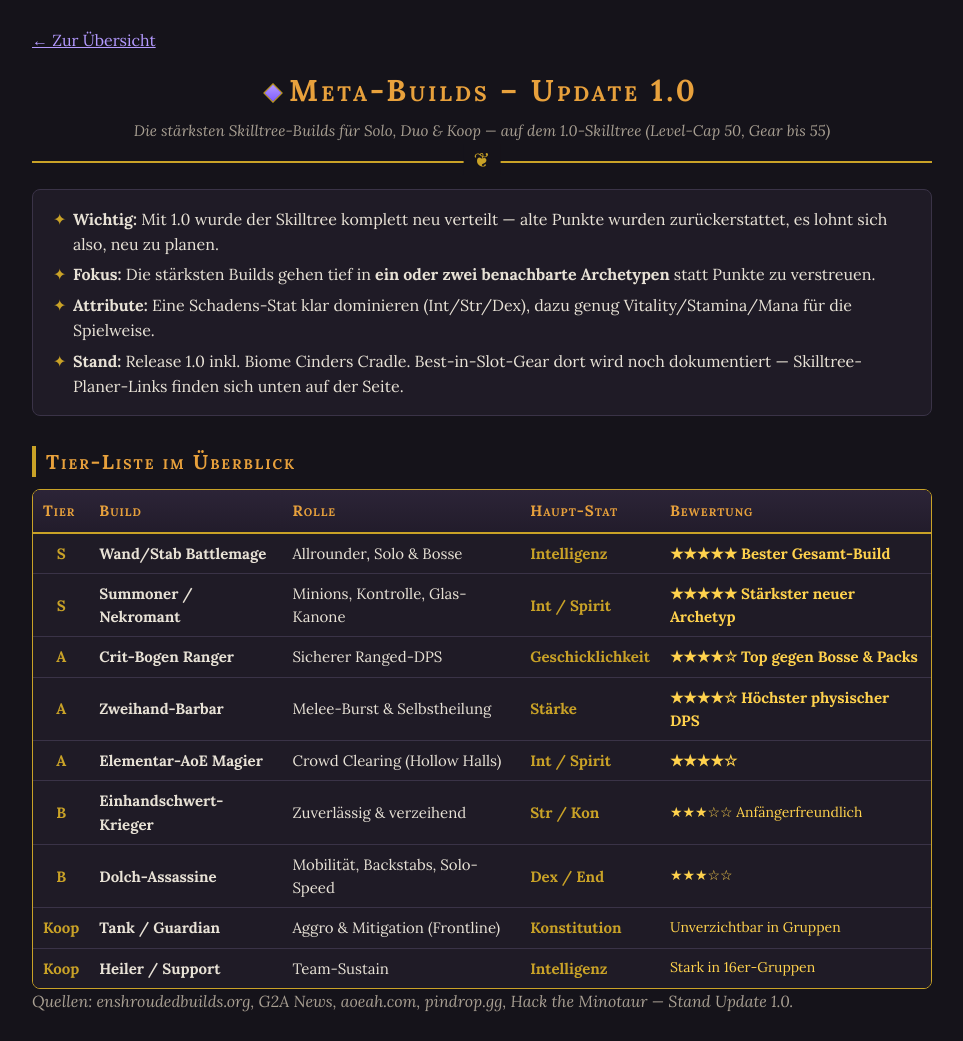
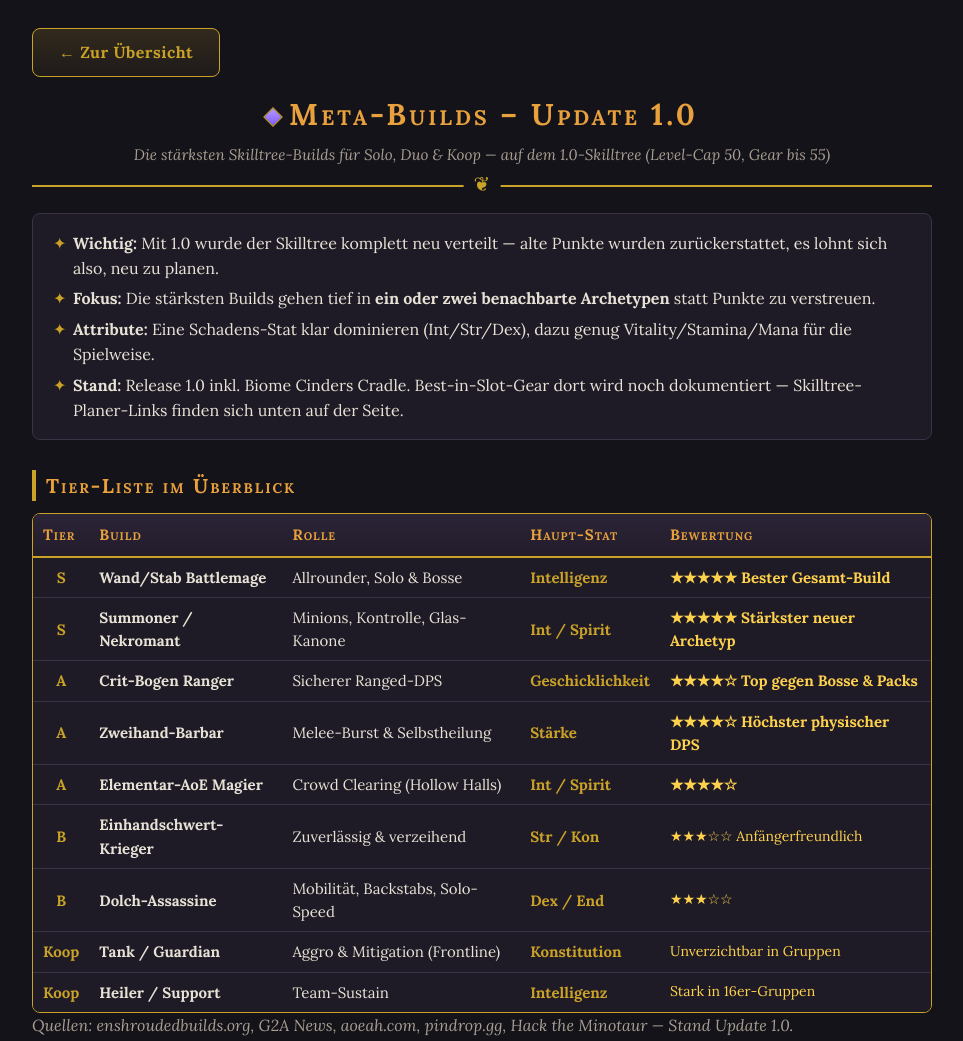
Before and after one commit to alohastone/enshrouded, a plain HTML site: page builds.html in a window 1280 px wide. Shown: the top 1041 px of the page, without its empty margins (158-1121 px from the left). Drawn offline with Linux system fonts and the light colour scheme; a web font is replaced by a local one.

Commit message:
Zurück-Link im Builds-Guide gestalten
Co-authored-by: Copilot <223556219+Copilot@users.noreply.github.com>

```diff
--- a/builds.html
+++ b/builds.html
@@ -69,7 +69,7 @@
 <body>
   <div class="wrap">
 
-    <a class="backhome" href="index.html">← Zur Übersicht</a>
+    <a class="btn backhome" href="index.html">← Zur Übersicht</a>
     <header>
       <h1><span class="gem-icon"></span>Meta-Builds – Update 1.0</h1>
       <p class="sub">Die stärksten Skilltree-Builds für Solo, Duo &amp; Koop — auf dem 1.0-Skilltree (Level-Cap 50, Gear
```
